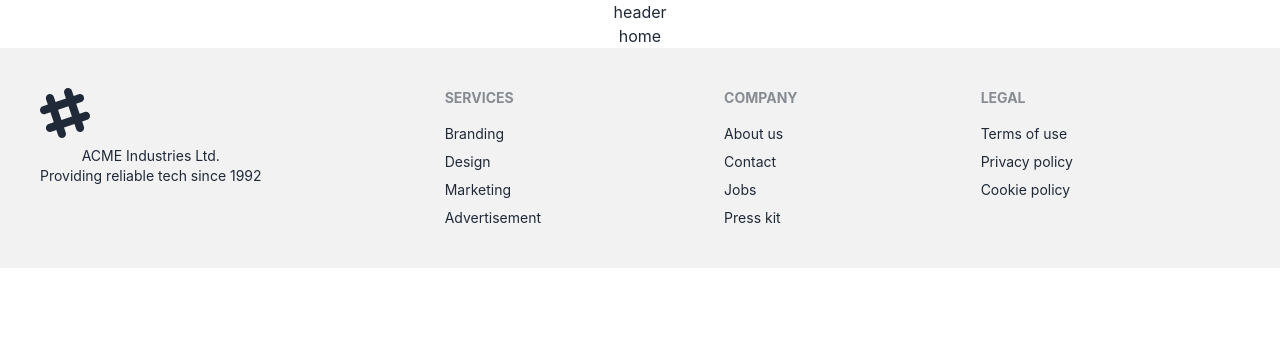
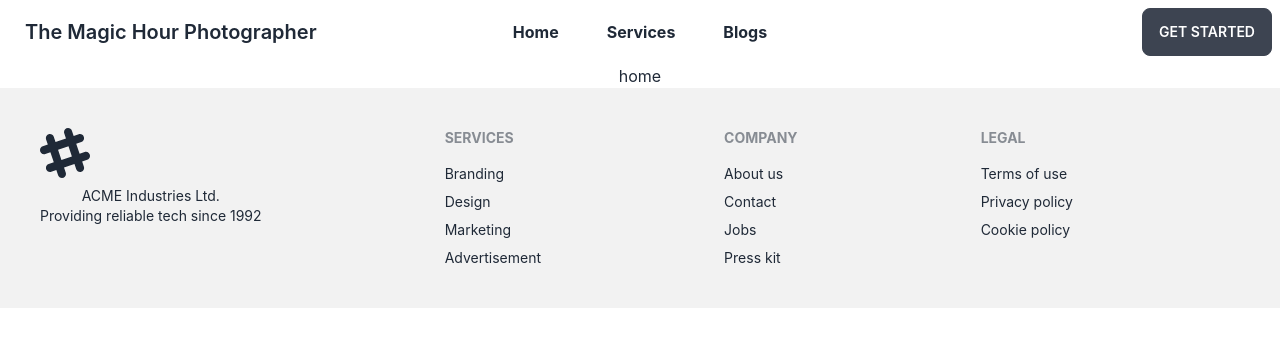
Before and after one commit to alamin0561464977/photographer-clint, a React (Create React App) app: page / in a window 1280 px wide. Shown: the top 346 px of the page. Built offline with nearby package versions, Linux system fonts and the light colour scheme.

Commit message:
Added a Header

```diff
--- a/src/Pages/Share/Header/Header.js
+++ b/src/Pages/Share/Header/Header.js
@@ -1,9 +1,33 @@
 import React from 'react';
+import { Link } from 'react-router-dom';
 
 const Header = () => {
+    const NavItem = <>
+        <li><Link className='mx-2 font-bold' to='/'>Home</Link></li>
+        <li><Link className='mx-2 font-bold' to='/services'>Services</Link></li>
+        <li><Link className='mx-2 font-bold' to='/blogs'>Blogs</Link></li>
+    </>
     return (
-        <div>
-            header
+        <div className="navbar bg-base-100">
+            <div className="navbar-start">
+                <div className="dropdown">
+                    <label tabIndex={0} className="btn btn-ghost lg:hidden">
+                        <svg xmlns="http://www.w3.org/2000/svg" className="h-5 w-5" fill="none" viewBox="0 0 24 24" stroke="currentColor"><path strokeLinecap="round" strokeLinejoin="round" strokeWidth="2" d="M4 6h16M4 12h8m-8 6h16" /></svg>
+                    </label>
+                    <ul tabIndex={0} className="menu menu-compact dropdown-content mt-3 p-2 shadow bg-base-100 rounded-box w-52">
+                        {NavItem}
+                    </ul>
+                </div>
+                <a className="btn btn-ghost normal-case text-xl">The Magic Hour Photographer</a>
+            </div>
+            <div className="navbar-center hidden lg:flex">
+                <ul className="menu menu-horizontal p-0">
+                    {NavItem}
+                </ul>
+            </div>
+            <div className="navbar-end">
+                <a className="btn">Get started</a>
+            </div>
         </div>
     );
 };
```
